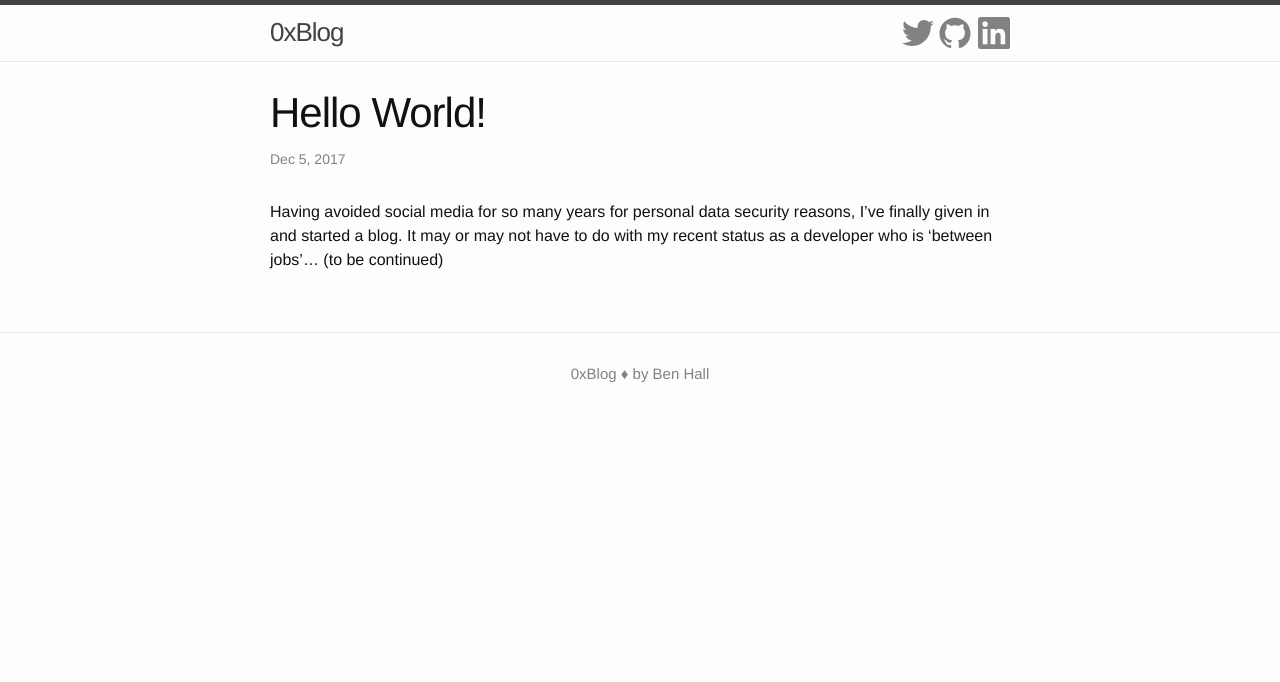
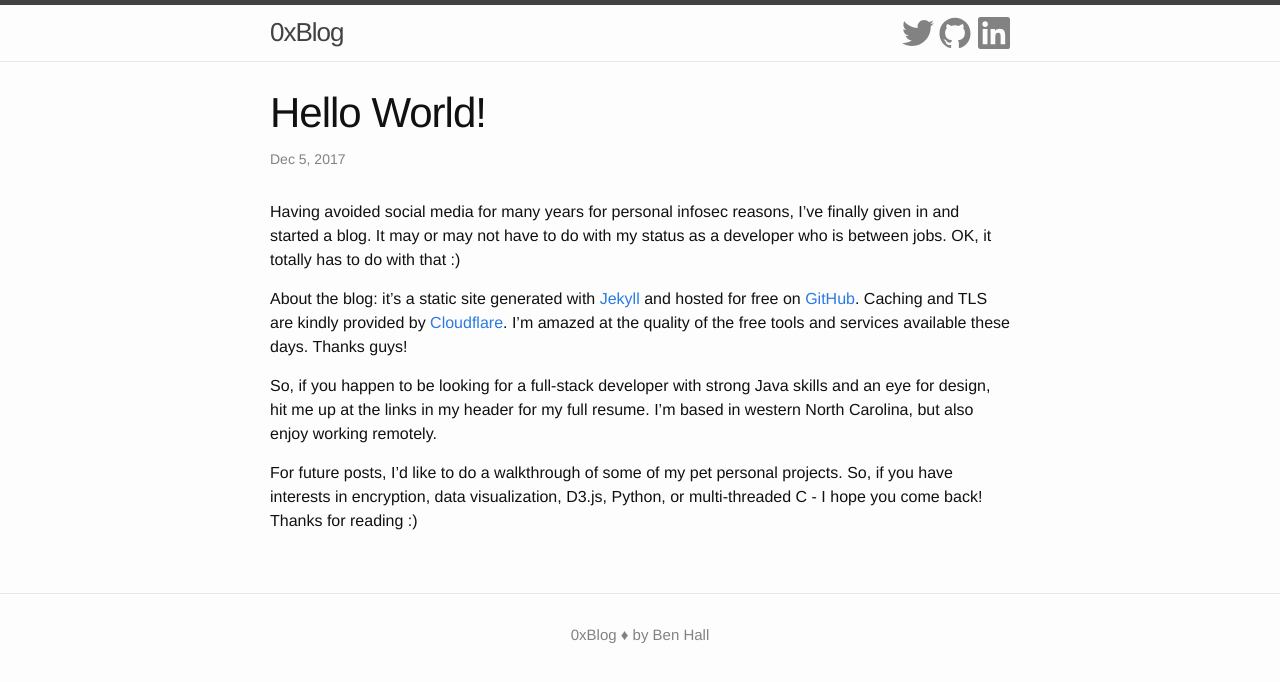
Before and after one commit to greenteadigital/greenteadigital.github.io, a Jekyll site: the page built from _posts/2017-12-05-hello-world.markdown, in a window 1280 px wide. Shown: the top 682 px of the page. Built offline with Jekyll 4.4.1, drawn with Linux system fonts in a browser that asks for light colours.

Commit message:
Flesh out hello world post

```diff
--- a/_posts/2017-12-05-hello-world.markdown
+++ b/_posts/2017-12-05-hello-world.markdown
@@ -4,5 +4,11 @@ title:  Hello World!
 date:   2017-12-05 13:33:49 -0500
 ---
 
-Having avoided social media for so many years for personal data security reasons, I've finally given in and
-started a blog. It may or may not have to do with my recent status as a developer who is 'between jobs'... (to be continued)
+Having avoided social media for many years for personal infosec reasons, I've finally given in and
+started a blog. It may or may not have to do with my status as a developer who is between jobs. OK, it totally has to do with that :)
+
+About the blog: it's a static site generated with [Jekyll](https://jekyllrb.com/) and hosted for free on [GitHub](https://pages.github.com/). Caching and TLS are kindly provided by [Cloudflare](https://www.cloudflare.com/). I'm amazed at the quality of the free tools and services available these days. Thanks guys!
+
+So, if you happen to be looking for a full-stack developer with strong Java skills and an eye for design, hit me up at the links in my header for my full resume. I'm based in western North Carolina, but also enjoy working remotely.
+
+For future posts, I'd like to do a walkthrough of some of my pet personal projects. So, if you have interests in encryption, data visualization, D3.js, Python, or multi-threaded C - I hope you come back! Thanks for reading :)
--- a/_sass/minima/_layout.scss
+++ b/_sass/minima/_layout.scss
@@ -1,3 +1,16 @@
+.icon--twitter:hover > svg > path {
+    fill: #55acee;
+}
+.icon--github:hover > svg > path {
+    fill: #000000;
+}
+.icon--linkedin:hover > svg > path {
+    fill: #0077b5;
+}
+.icon > svg > path {
+    transition: fill 0.35s;
+}
+
 /**
  * Site header
  */
```
